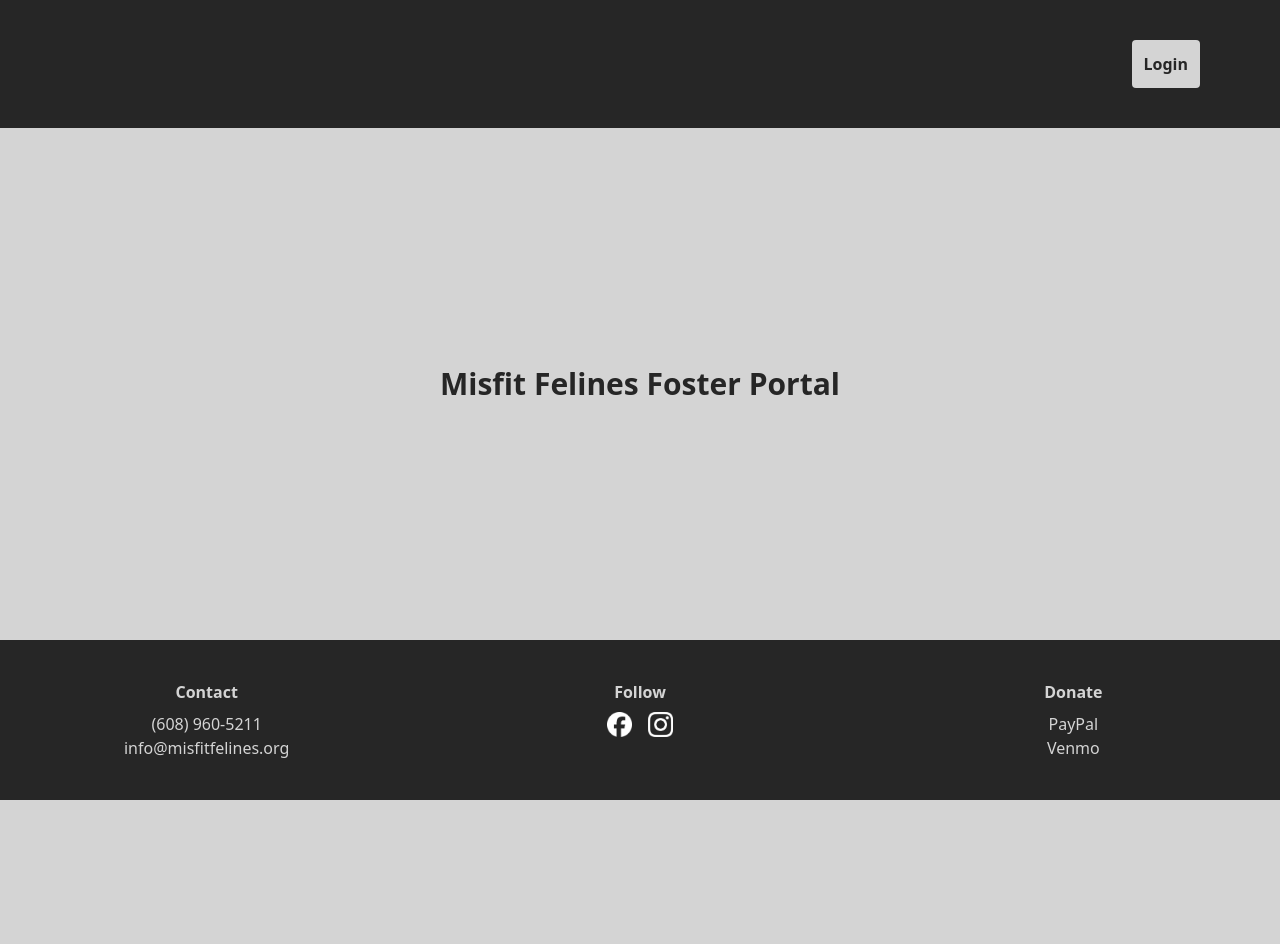
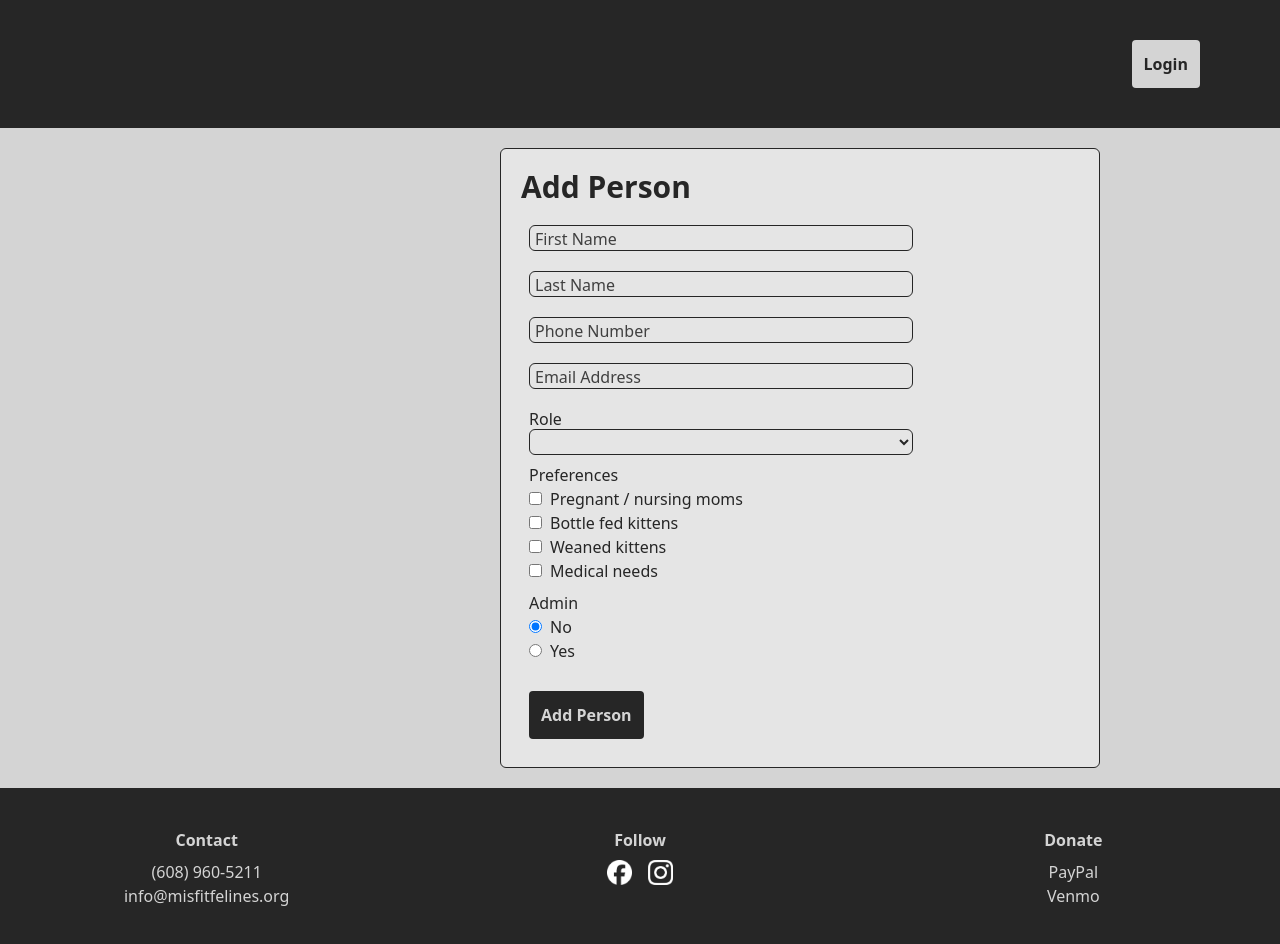
Before and after one commit to ajfait/portal, a React (Vite) app: page / in a window 1280 px wide. Shown: the top 944 px of the page. Before the commit the page ends 800 px from the top, so only its background shows below. Built offline with nearby package versions, Linux system fonts and the light colour scheme.

Commit message:
create add person form

```diff
--- a/src/App.jsx
+++ b/src/App.jsx
@@ -3,12 +3,20 @@ import "./App.css";
 import Header from "./components/Header";
 import Welcome from "./components/Welcome";
 import Footer from "./components/Footer";
+import AddPersonForm from "./components/AddPersonForm";
 
 const App = () => {
   return (
     <div className="min-h-screen flex flex-col">
       <Header />
-      <Welcome />
+      <div className="flex flex-row">
+        <div className="basis-1/6"></div>
+        <div className="basis-1/3"></div>
+        <div className="basis-2/3">
+          <AddPersonForm />
+        </div>
+        <div className="basis-1/6"></div>
+      </div>
       <Footer />
     </div>
   );
--- /dev/null
+++ b/src/components/AddPersonForm.jsx
@@ -0,0 +1,170 @@
+import React from "react";
+
+const AddPersonForm = () => {
+  return (
+    <form className="text-neutral-800 bg-neutral-200 border border-neutral-800 rounded-md m-5 p-5">
+      <h1 className="text-3xl font-bold">Add Person</h1>
+      <div className="relative m-2 mt-5">
+        <input
+          className="peer border border-neutral-800 rounded-md mr-2 field-sizing-fixed w-sm placeholder-transparent"
+          type="text"
+          name="first_name"
+          id="first_name"
+          minlength="2"
+          maxlength="50"
+          placeholder="First Name"
+        />
+        <label
+          className="absolute left-0 -top-5.5 transition-all peer-placeholder-shown:text-neutral-700 peer-placeholder-shown:top-0.5 peer-placeholder-shown:left-1.5 peer-focus:left-0 peer-focus:-top-5.5"
+          for="first_name"
+        >
+          First Name
+        </label>
+      </div>
+      <div className="relative m-2 mt-5">
+        <input
+          className="peer border border-neutral-800 rounded-md mr-2 field-sizing-fixed w-sm placeholder-transparent"
+          type="text"
+          name="last_name"
+          id="last_name"
+          minlength="2"
+          maxlength="50"
+          placeholder="Last Name"
+        />
+        <label
+          className="absolute left-0 -top-5.5 transition-all peer-placeholder-shown:text-neutral-700 peer-placeholder-shown:top-0.5 peer-placeholder-shown:left-1.5 peer-focus:left-0 peer-focus:-top-5.5"
+          for="last_name"
+        >
+          Last Name
+        </label>
+      </div>
+      <div className="relative m-2 mt-5">
+        <input
+          className="peer border border-neutral-800 rounded-md mr-2 field-sizing-fixed w-sm placeholder-transparent"
+          type="tel"
+          name="phone"
+          id="phone"
+          pattern="[0-9]{3}-[0-9]{3}-[0-9]{4}"
+          placeholder="Phone Number"
+        />
+        <label
+          className="absolute left-0 -top-5.5 transition-all peer-placeholder-shown:text-neutral-700 peer-placeholder-shown:top-0.5 peer-placeholder-shown:left-1.5 peer-focus:left-0 peer-focus:-top-5.5"
+          for="phone"
+        >
+          Phone Number
+        </label>
+      </div>
+      <div className="relative m-2 mt-5">
+        <input
+          className="peer border border-neutral-800 rounded-md mr-2 field-sizing-fixed w-sm placeholder-transparent"
+          type="email"
+          name="email"
+          id="email"
+          placeholder="Email Address"
+        />
+        <label
+          className="absolute left-0 -top-5.5 transition-all peer-placeholder-shown:text-neutral-700 peer-placeholder-shown:top-0.5 peer-placeholder-shown:left-1.5 peer-focus:left-0 peer-focus:-top-5.5"
+          for="email"
+        >
+          Email Address
+        </label>
+      </div>
+      <div className="relative m-2 mt-10">
+        <select
+          className="border border-neutral-800 rounded-md mr-2 field-sizing-fixed w-sm"
+          id="role"
+          name="role"
+        >
+          <option value=""></option>
+          <option value="Foster">Foster</option>
+          <option value="Volunteer">Volunteer</option>
+        </select>
+        <label className="absolute left-0 -top-5.5" for="role">
+          Role
+        </label>
+      </div>
+      <div className="m-2">
+        <fieldset>
+          <legend>Preferences</legend>
+          <div>
+            <input
+              className="mr-2"
+              type="checkbox"
+              value="Pregnant"
+              id="prefer_pregnant"
+              name="preferences"
+            />
+            <label for="prefer_pregnant">Pregnant / nursing moms</label>
+          </div>
+          <div>
+            <input
+              className="mr-2"
+              type="checkbox"
+              value="Bottle"
+              id="prefer_bottle"
+              name="preferences"
+            />
+            <label for="prefer_bottle">Bottle fed kittens</label>
+          </div>
+          <div>
+            <input
+              className="mr-2"
+              type="checkbox"
+              value="Weaned"
+              id="prefer_weaned"
+              name="preferences"
+            />
+            <label for="prefer_weaned">Weaned kittens</label>
+          </div>
+          <div>
+            <input
+              className="mr-2"
+              type="checkbox"
+              value="Medical"
+              id="prefer_medical"
+              name="preferences"
+            />
+            <label for="prefer_medical">Medical needs</label>
+          </div>
+        </fieldset>
+      </div>
+      <div className="m-2">
+        <fieldset>
+          <legend>Admin</legend>
+          <div>
+            <input
+              className="mr-2"
+              type="radio"
+              value="false"
+              name="admin"
+              id="admin_no"
+              checked
+            />
+            <label for="admin_no">No</label>
+          </div>
+          <div>
+            <input
+              className="mr-2"
+              type="radio"
+              value="true"
+              name="admin"
+              id="admin_yes"
+            />
+            <label for="admin_yes">Yes</label>
+          </div>
+        </fieldset>
+      </div>
+      <div className="m-2">
+        <button
+          className="bg-neutral-800 text-neutral-300 font-semibold p-3 mt-5 rounded-sm hover:bg-neutral-300 hover:text-neutral-800 hover:border border-neutral-800"
+          type="submit"
+          name="add_person_submission"
+        >
+          Add Person
+        </button>
+      </div>
+    </form>
+  );
+};
+
+export default AddPersonForm;
```
